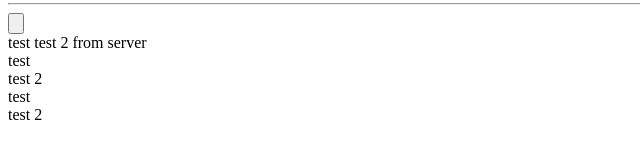
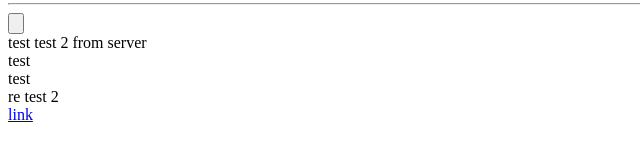
Before and after one commit to kovalskiydmitriy/git-l, a website: page app/index.html in a window 1280 px wide. Shown: the part 174-332 px from the top of the page, 0-640 px from the left. Drawn offline with nearby package versions, Linux system fonts and the light colour scheme.

Commit message:
Update index.html

```diff
--- a/app/index.html
+++ b/app/index.html
@@ -25,12 +25,12 @@
     </div>
     <div class="row">
         <div class="col-xs-6">test</div>
-        <div class="col-xs-6">test 2</div>
     </div>
     <div class="row2">
-        <div class="col-xs-6">test</div>
-        <div class="col-xs-6">test 2</div>
+        <div class="col-s-6">test</div>
+        <div class="col-xs-66">re test 2</div>
     </div>
+    <a href="@"> link</a>
     <script src="bower_components/jquery/dist/jquery.min.js"></script>
 </body>
 </html>
```
